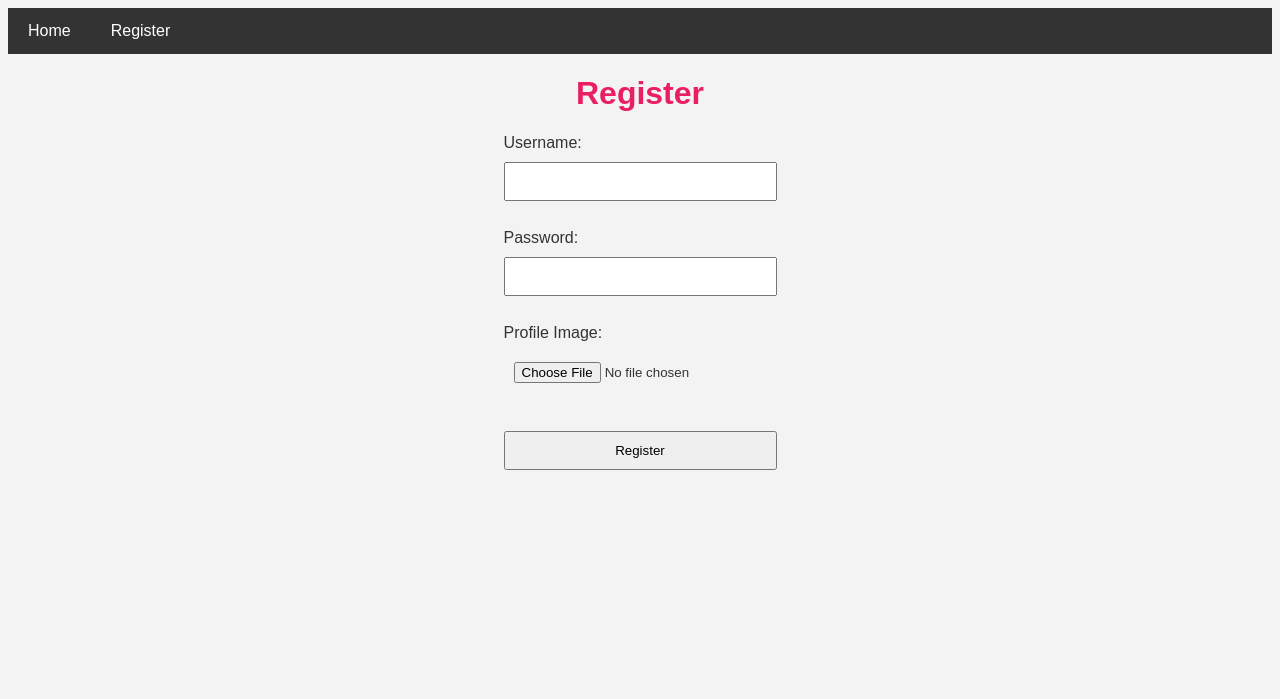
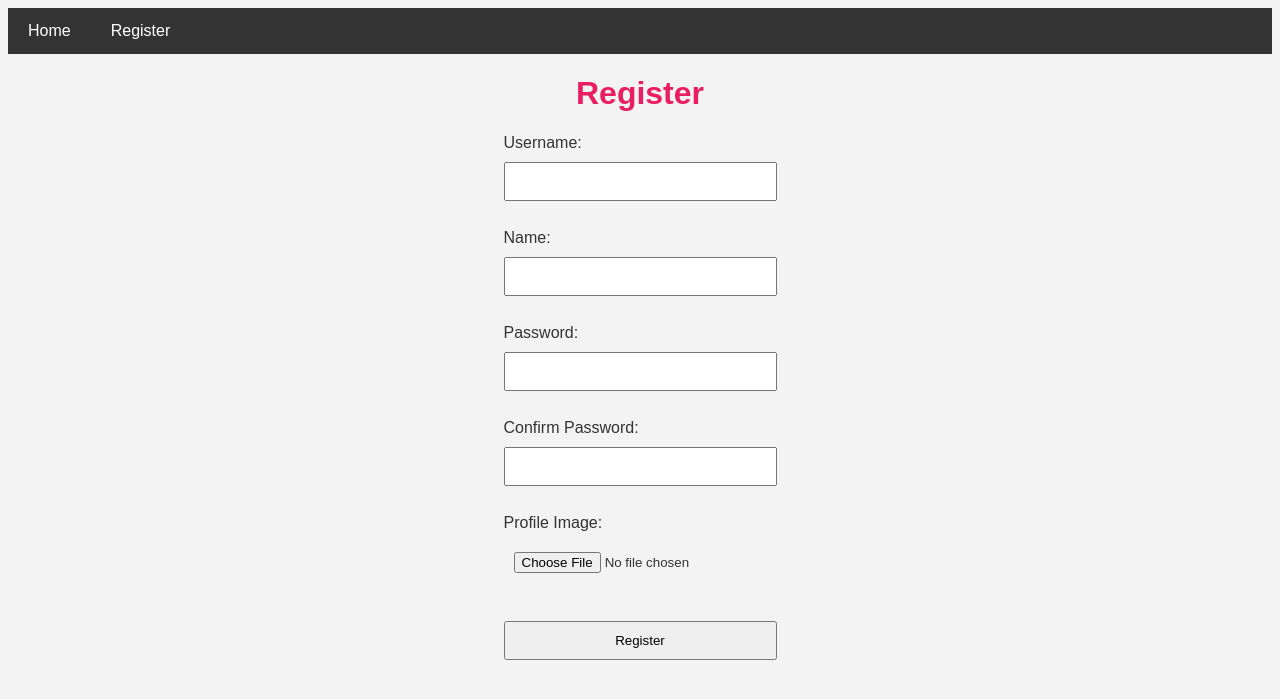
Before and after one commit to flukza345/virtual-run-wrrc, a PHP site: page /register.php in a window 1280 px wide. Shown: the top 699 px of the page. Run offline with PHP 8.4, Linux system fonts and the light colour scheme.

Commit message:
เพิ่มหน้าแรกให้มี register และปรับ register ให้มี name

```diff
--- a/index.php
+++ b/index.php
@@ -38,6 +38,7 @@ if (isset($_SESSION['user_id'])) {
     $logout_button = '<a href="logout.php" class="navbar-item">Logout</a>';
 } else {
     $navbar_links = '<a href="profile.php" class="navbar-item">Home</a>';
+    $navbar_links .= '<a href="register.php" class="navbar-item">Register</a>'; // เพิ่มลิงก์สำหรับ Register
     $logout_button = '<a href="javascript:void(0)" onclick="document.getElementById(\'loginModal\').style.display=\'block\'" class="navbar-item">Login</a>';
 }
 ?>
--- a/register.php
+++ b/register.php
@@ -3,7 +3,17 @@ include 'config.php';
 
 if ($_SERVER["REQUEST_METHOD"] == "POST") {
     $username = $_POST['username'];
-    $password = password_hash($_POST['password'], PASSWORD_DEFAULT);
+    $name = $_POST['name']; // เพิ่มการรับค่า 'name' จากฟอร์ม
+    $password = $_POST['password'];
+    $confirm_password = $_POST['confirm_password'];
+
+    // Check if passwords match
+    if ($password !== $confirm_password) {
+        echo "<script>alert('Passwords do not match. Please try again.'); window.location.href='register.php';</script>";
+        exit();
+    }
+
+    $hashed_password = password_hash($password, PASSWORD_DEFAULT);
 
     // Check if username already exists
     $check_sql = "SELECT id FROM users WHERE username = ?";
@@ -25,9 +35,9 @@ if ($_SERVER["REQUEST_METHOD"] == "POST") {
     $target_file = $upload_dir . basename($profile_image);
     move_uploaded_file($_FILES['profile_image']['tmp_name'], $target_file);
 
-    $sql = "INSERT INTO users (username, password, profile_image) VALUES (?, ?, ?)";
+    $sql = "INSERT INTO users (username, name, password, profile_image) VALUES (?, ?, ?, ?)";
     $stmt = $conn->prepare($sql);
-    $stmt->bind_param("sss", $username, $password, $profile_image);
+    $stmt->bind_param("ssss", $username, $name, $hashed_password, $profile_image); // เพิ่ม 'name' ในการ bind_param
 
     if ($stmt->execute()) {
         echo "<script>alert('Registration successful!'); window.location.href='index.php';</script>";
@@ -98,7 +108,9 @@ if ($_SERVER["REQUEST_METHOD"] == "POST") {
         <h1>Register</h1>
         <form method="post" action="" enctype="multipart/form-data">
             Username: <input type="text" name="username" required><br>
+            Name: <input type="text" name="name" required><br> <!-- เพิ่มฟิลด์ 'name' -->
             Password: <input type="password" name="password" required><br>
+            Confirm Password: <input type="password" name="confirm_password" required><br>
             Profile Image: <input type="file" name="profile_image" required><br>
             <input type="submit" value="Register">
         </form>
```
